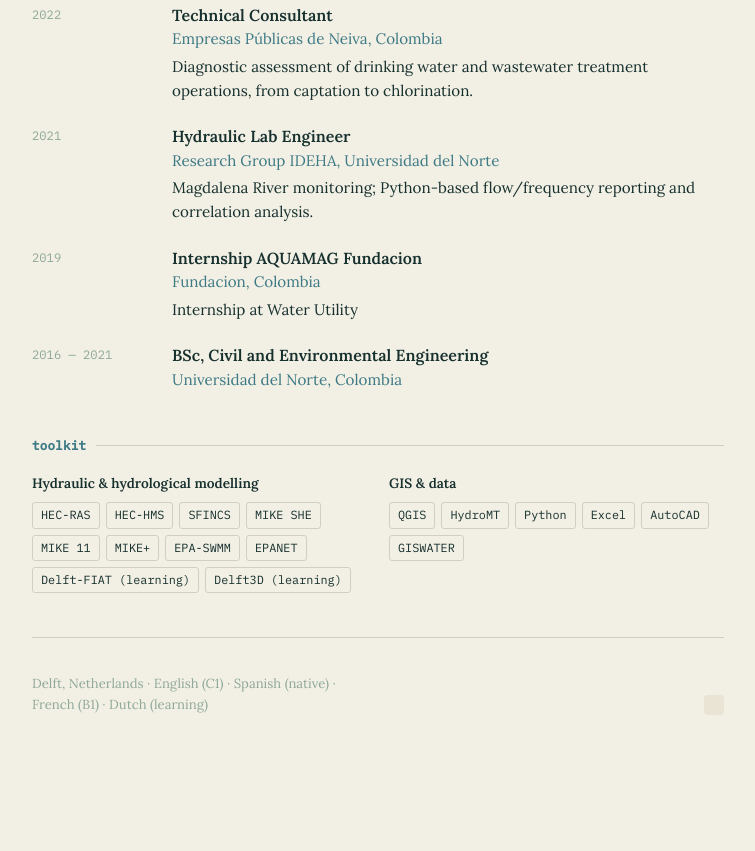
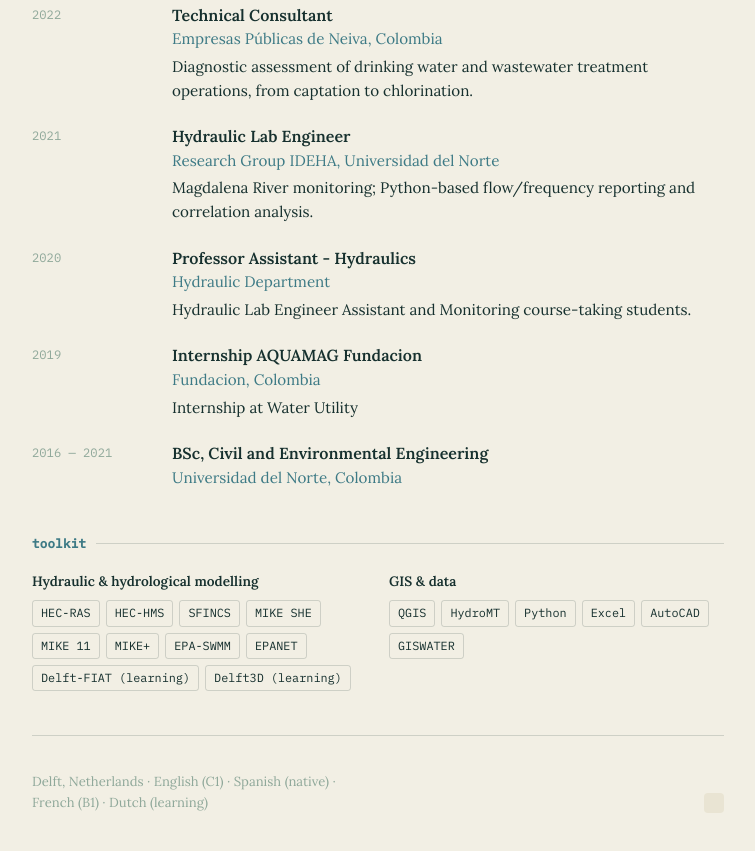
Before and after one commit to maghofski-collab/maghofski-collab.github.io, a plain HTML site: page index.html in a window 1280 px wide. Shown: the part 1291-2142 px from the top of the page, without its empty margins (262-1017 px from the left). Before the commit the page ends 2086 px from the top, so only its background shows below. Drawn offline with Linux system fonts and the light colour scheme; a script that the page names is missing.

Commit message:
Update index.html

```diff
--- a/index.html
+++ b/index.html
@@ -328,6 +328,15 @@
       </div>
     </div>
     <div class="entry">
+      <div class="when">2020</div>
+      <div class="what">
+        <div><strong>Professor Assistant - Hydraulics</strong></div>
+        <div class="where">Hydraulic Department</div>
+        <div class="desc">Hydraulic Lab Engineer Assistant and Monitoring course-taking students.</div>
+      </div>
+    </div>
+
+    <div class="entry">
       <div class="when">2019</div>
       <div class="what">
         <div><strong>Internship AQUAMAG Fundacion</strong></div>
```
